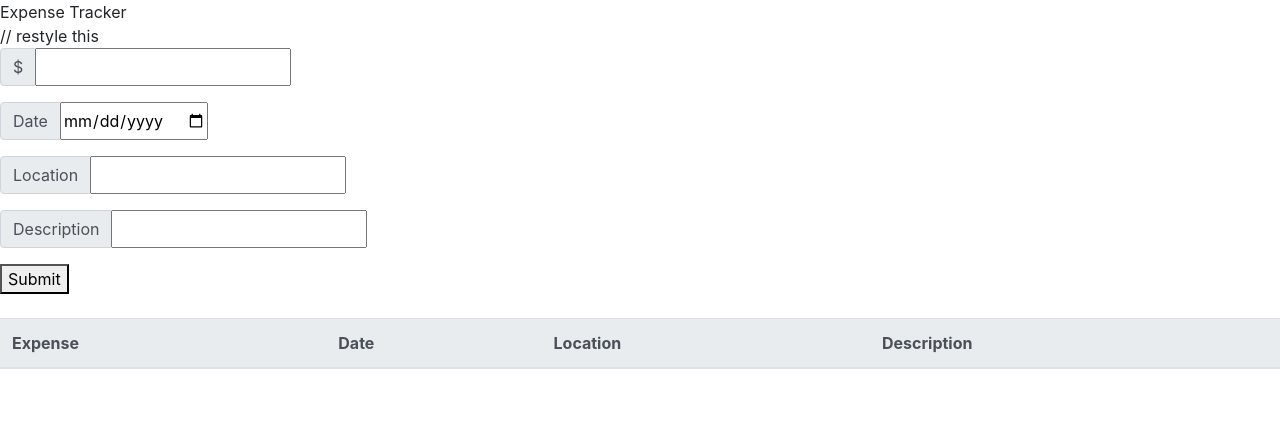
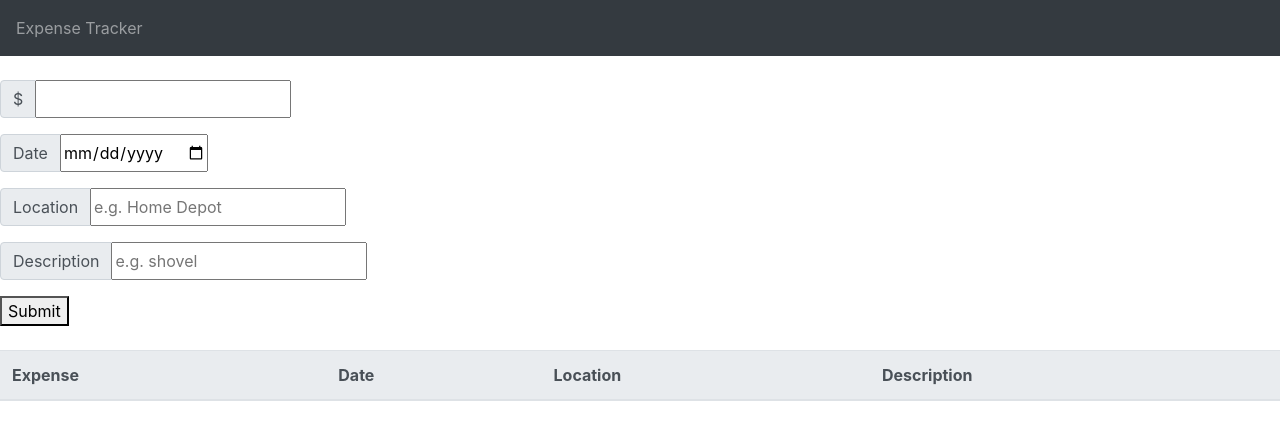
Before and after one commit to ct112/ReactExpenseTracker, a React (Create React App) app: page / in a window 1280 px wide. Shown: the top 440 px of the page. Built offline with nearby package versions, Linux system fonts and the light colour scheme.

Commit message:
input validation done, modal done, navbar done

```diff
--- a/src/App.js
+++ b/src/App.js
@@ -1,8 +1,9 @@
-import React from 'react'
-import './App.css'
+import React from "react"
+import "./App.css"
 import Fields from './Components/Fields'
 import TableExpenses from "./Components/TableExpenses"
-import PropTypes from 'prop-types'
+import ErrorMessage from "./Components/ErrorMessage"
+import Header from "./Components/Header"
 //requires package rfdc
 
 class App extends React.Component {
@@ -14,6 +15,7 @@ class App extends React.Component {
       location:"",
       description:"",
       id:"",
+      fieldsEmpty:false,
       expenseItems:[
       ]
     }
@@ -21,6 +23,7 @@ class App extends React.Component {
     this.handleSubmit = this.handleSubmit.bind(this)
     this.handleDelete = this.handleDelete.bind(this)
     this.componentDidMount = this.componentDidMount.bind(this)
+    this.inputValidation = this.inputValidation.bind(this)
   }
   componentDidMount() {
     const data = localStorage.getItem("expenses") === null ? [] : JSON.parse(localStorage.getItem("expenses"))
@@ -40,7 +43,7 @@ class App extends React.Component {
 
   handleSubmit() {
     if ([this.state.amount,this.state.date,this.state.location,this.state.description].includes("")){
-      alert("Please fill out all fields!")
+      this.inputValidation()
       return
     }
     const clone = require('rfdc')()
@@ -59,6 +62,10 @@ class App extends React.Component {
         localStorage.setItem("expenses", JSON.stringify(this.state.expenseItems))) //set state is asynchronous in event handlers
   }
 
+  inputValidation() {
+    this.setState({fieldsEmpty:true},()=> setTimeout(()=>this.setState({fieldsEmpty:false}),2000))
+  }
+
   clearInputs() {
     const inputNodeList = document.getElementsByTagName("input")
     for (let input of inputNodeList){
@@ -69,7 +76,9 @@ class App extends React.Component {
   render() {
       return (
         <div>
-          <header>Expense Tracker</header>// restyle this
+          <Header/>
+          <br/>
+          <ErrorMessage filled={this.state.fieldsEmpty}/>
           <Fields handleChange={this.handleChange} handleSubmit={this.handleSubmit} />
           <br/>
           <TableExpenses data={this.state.expenseItems} handleDelete={this.handleDelete}/>
--- /dev/null
+++ b/src/Components/ErrorMessage.js
@@ -0,0 +1,16 @@
+import React from "react"
+import {Modal} from "react-bootstrap"
+
+function ErrorMessage(props) {
+    return (
+        <Modal show={props.filled}>
+            <Modal.Header>
+              Please fill out all fields.
+            </Modal.Header>
+        </Modal>
+    )
+
+
+}
+
+export default ErrorMessage
--- a/src/Components/Fields.js
+++ b/src/Components/Fields.js
@@ -20,22 +20,15 @@ function Fields(props){
                 <div className="input-group-prepend">
                     <span className="input-group-text">Location</span>
                 </div>
-                <input name="location" type="text" onChange={event => props.handleChange(event)}/>
+                <input name="location" type="text" placeholder="e.g. Home Depot" onChange={event => props.handleChange(event)}/>
             </div>
             <div className="input-group mb-3">
                 <div className="input-group-prepend">
                     <span className="input-group-text">Description</span>
                 </div>
-                <input name = "description" type="text" onChange={event => props.handleChange(event)}/>
+                <input name = "description" type="text" placeholder="e.g. shovel" onChange={event => props.handleChange(event)}/>
             </div>
             <button type="submit" onClick={props.handleSubmit}>Submit</button>
-            {/*<label>Date:</label>*/}
-            {/*<input name="date" type="date" onChange={event => props.handleChange(event)}/>*/}
-            {/*<label>Location:</label>*/}
-            {/*<input name="location" type="text" onChange={event => props.handleChange(event)}/>*/}
-            {/*<label>Description:</label>*/}
-            {/*<input name = "description" type="text" onChange={event => props.handleChange(event)}/>*/}
-
         </div>
     )
 }
--- /dev/null
+++ b/src/Components/Header.js
@@ -0,0 +1,14 @@
+import React from "react"
+import {Navbar} from "react-bootstrap"
+
+function Header(){
+    return (
+        <nav className="navbar navbar-dark bg-dark">
+            <span class="navbar-text">
+                Expense Tracker
+            </span>
+        </nav>
+    )
+}
+
+export default Header
```
